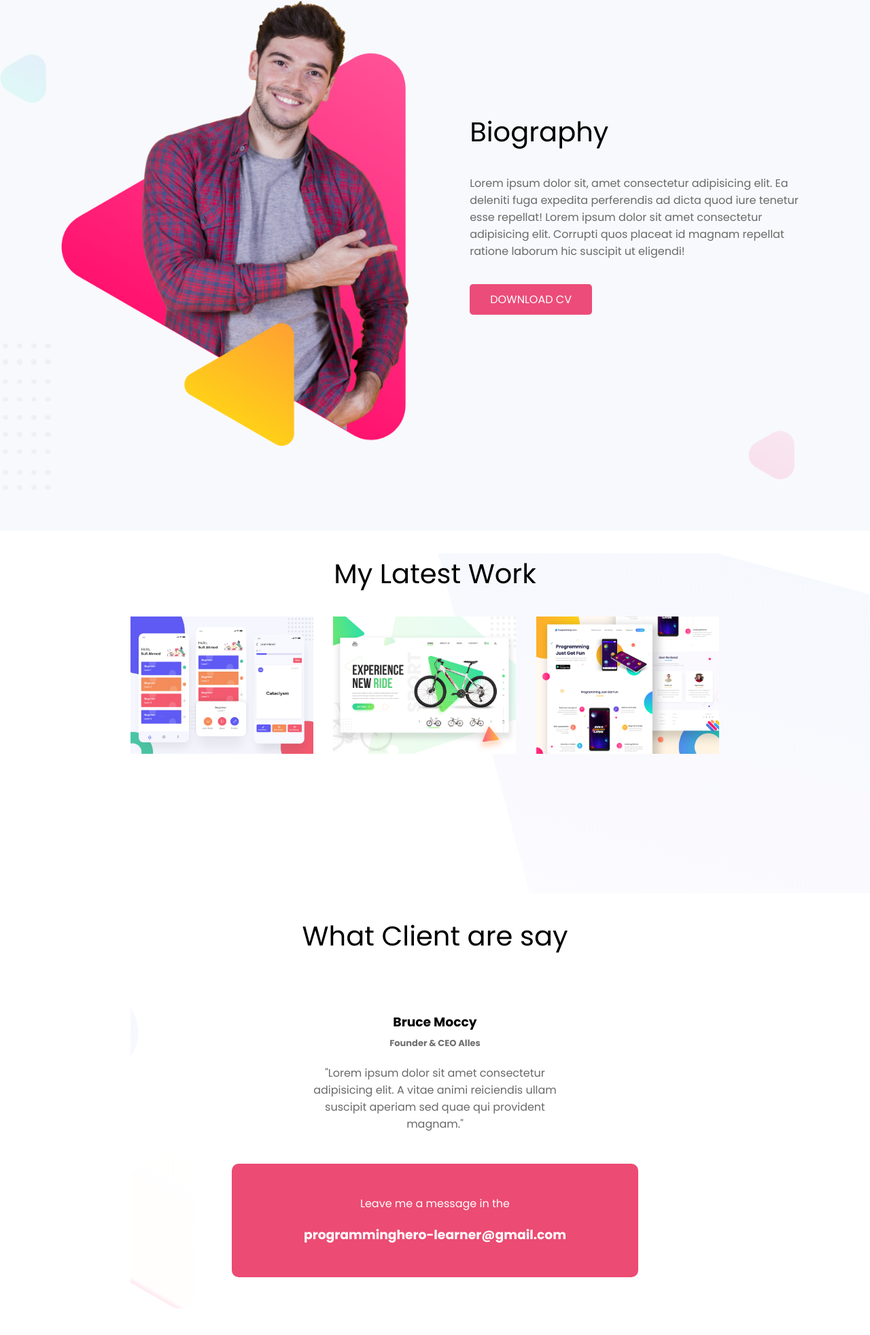
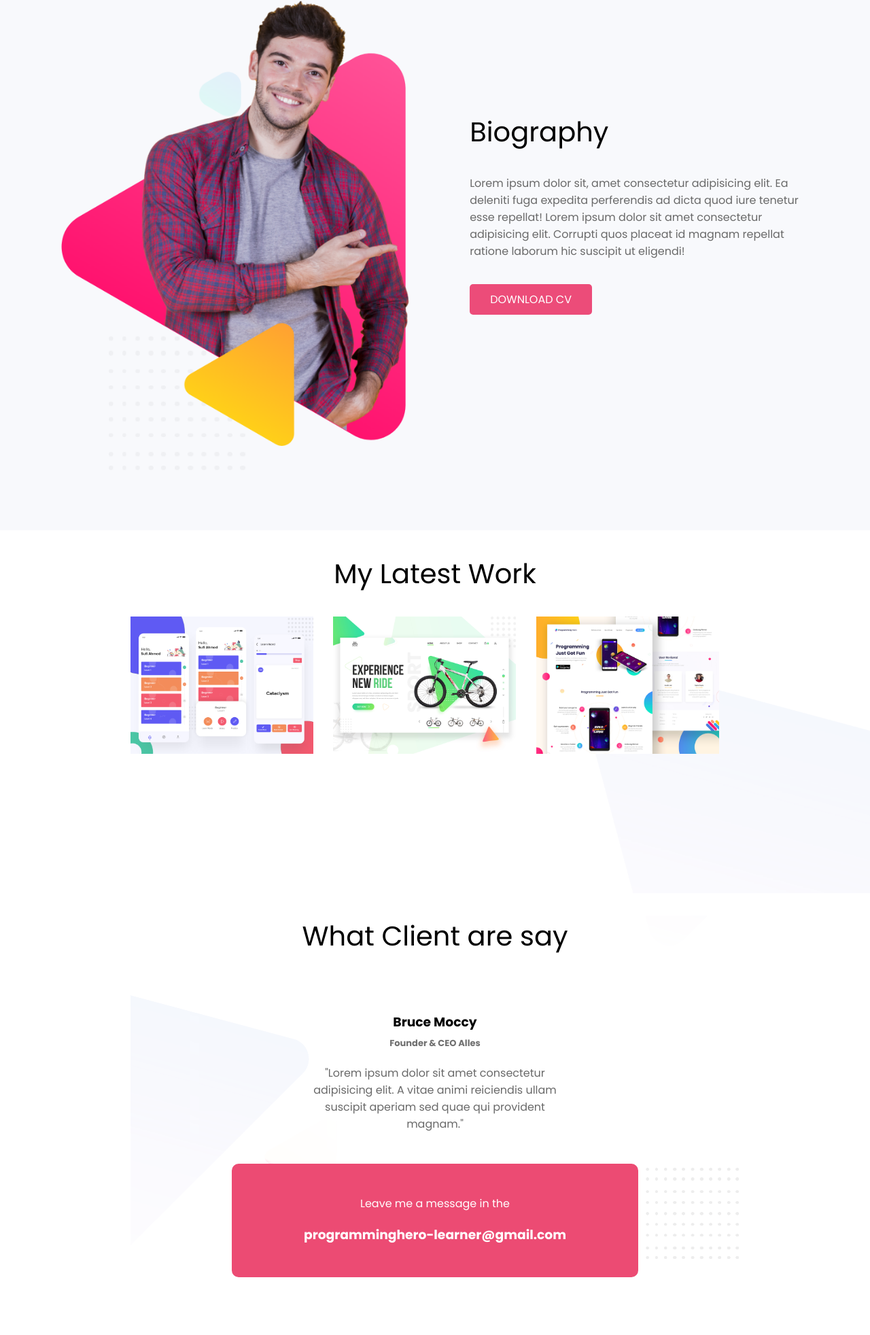
Before and after one commit to yousufsemol/personal-website, a plain HTML site: page index.html in a window 1280 px wide. Shown: the part 819-2783 px from the top of the page at 68% size. Drawn offline with Linux system fonts and the light colour scheme.

Commit message:
My Personal Website

```diff
--- a/style.css
+++ b/style.css
@@ -46,13 +46,12 @@ p {
 .pws-top-banner {
     background-image: url(images/header-bg.png);
     background-repeat: no-repeat;
-    background-position: 50% 50%;
+    background-size: conver;
     height: 800px;
 }
 
 .pws-link-button {
     text-decoration: none;
-    /* background-image: linear-gradient(45deg, lightSalmon, tomato); */
     background-color: #EC4C79;
     padding: 10px 30px;
     border-radius: 5px;
@@ -67,7 +66,7 @@ p {
 .pws-bio-area {
     background-image: url("images/biography-bg.png");
     background-repeat: no-repeat;
-    background-position: 50% 50%;
+    background-size: cover;
     height: 800px;
 }
 
@@ -82,7 +81,7 @@ p {
 .pws-work-area {
     background-image: url("images/latest-work-bg.png");
     background-repeat: no-repeat;
-    background-position: right center;
+    background-size: cover;
     height: 500px;
 }
 
@@ -109,8 +108,8 @@ p {
 .pws-what-client-say-area {
     background-image: url("images/footer-bg.png");
     background-repeat: no-repeat;
-    background-position: 50% 50%;
-    height: 700px;
+    background-size: cover;
+    height: 600px;
     text-align: center;
 }
 
@@ -133,6 +132,7 @@ p {
     padding: 30px;
     border-radius: 10px;
 }
+
 .pws-contact-me-box p {
     color: #fff;
 }
```
